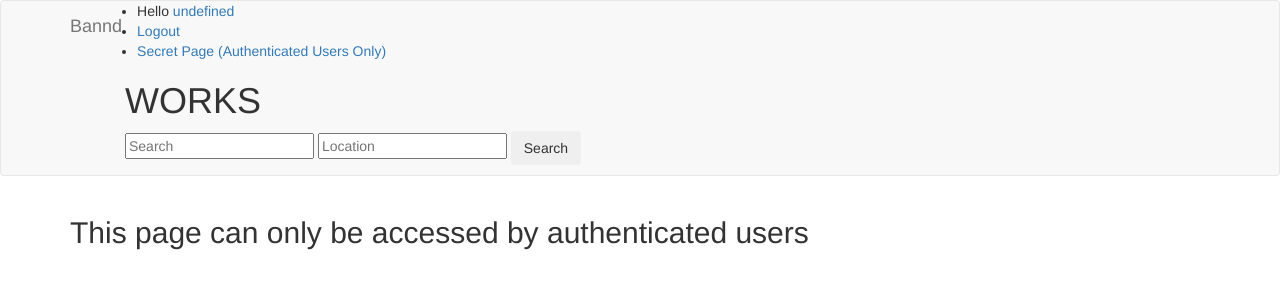
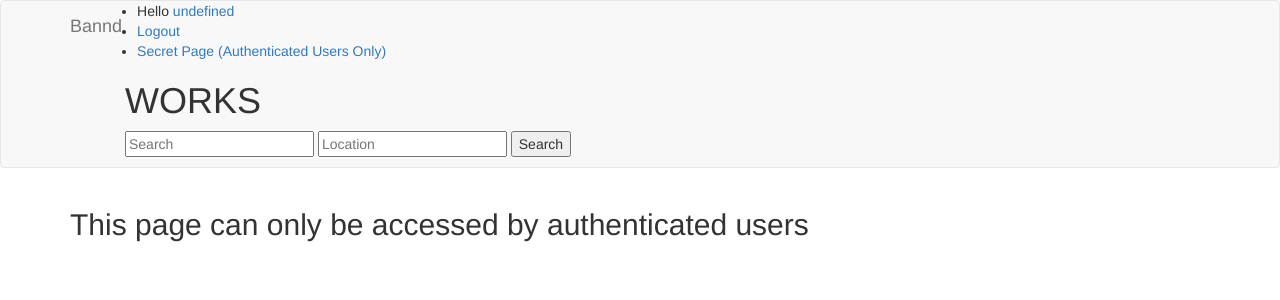
Before and after one commit to johndsykes86/Bannd, a Node server app: page /secret in a window 1280 px wide. Shown: the top 300 px of the page. Run offline with Node 20, Linux system fonts and the light colour scheme; the visitor is signed in with stand-in values (Sample User, id 1); some libraries are stand-ins or nearby versions.

Commit message:
search button

```diff
--- a/views/landing.ejs
+++ b/views/landing.ejs
@@ -35,7 +35,7 @@
                 <form id="search-form">
                   <input type="text" placeholder="Search" id="search-text">
                   <input type="text" placeholder="Location" id="location-text">
-                  <button class="btn" type="submit" id="search-submit">Search</button>
+                  <button type="submit" id="search-submit">Search</button>
                 </form>
 
               <% } else { %>
--- a/views/layout.ejs
+++ b/views/layout.ejs
@@ -32,7 +32,7 @@
               <form id="search-form">
                 <input type="text" placeholder="Search" id="search-text">
                 <input type="text" placeholder="Location" id="location-text">
-                <button class="btn" type="submit" id="search-submit">Search</button>
+                <button type="submit" id="search-submit">Search</button>
               </form>
 
             <% } else { %>
```
